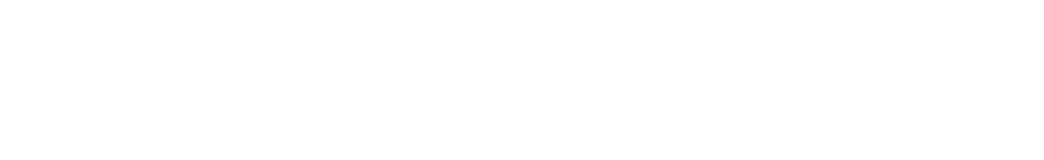
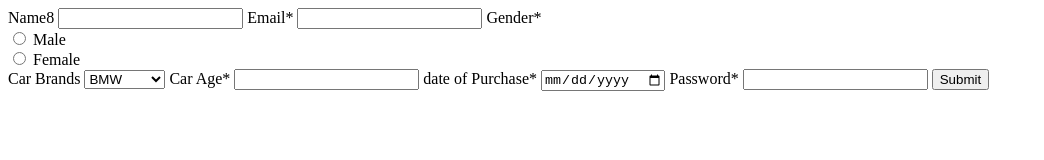
Before and after one commit to acciojob/car-insurance-form-shivkantaN, a website: page main.html in a window 1280 px wide. Shown: the whole page, without its empty margins (0-1044 px from the left). Drawn offline with Linux system fonts and the light colour scheme.

Commit message:
created a submission

```diff
--- a/main.html
+++ b/main.html
@@ -8,6 +8,48 @@
 
 <body>
 	<!-- the entire body must be written by student -->
+<form method="POST" action="#">
+	<lable for="name">Name8</lable>
+	<input type="text" id="name">
+
+	<lable for="email">Email*</lable>
+	<input type="text" id="email" required>
+
+  <label for="gender">Gender*</label><br>
+  <input type="radio" name="gender" value="male" required>
+  <label for="male">Male</label><br>
+  <input type="radio"  name="gender" value="female" required>
+  <label for="female">Female</label><br>
+
+  <label for="cars">Car Brands</label>
+  <select id="cars" name="cars">
+      <option value="BMW">BMW</option>
+      <option value="Audi">Audi</option>
+      <option value="Mercedez">Mercedez</option>
+  </select>
+
+  <label for="carage">Car Age*</label>
+  <input type="number" id="carage" name="Car Age"  required>
+
+  <label for="dop">date of Purchase*</label>
+  <input type="date" id="dop" name="date of Purchase" required>
+
+  <label for="password">Password*</label>
+  <input type="password" id="password" name="password" required>
+
+   <button type="submit">Submit</button>
+
+
+
+
+
+
+
+
+
+
+
+</form>
     <script type="text/javascript" src="./script.js">
 </script>
 
```
